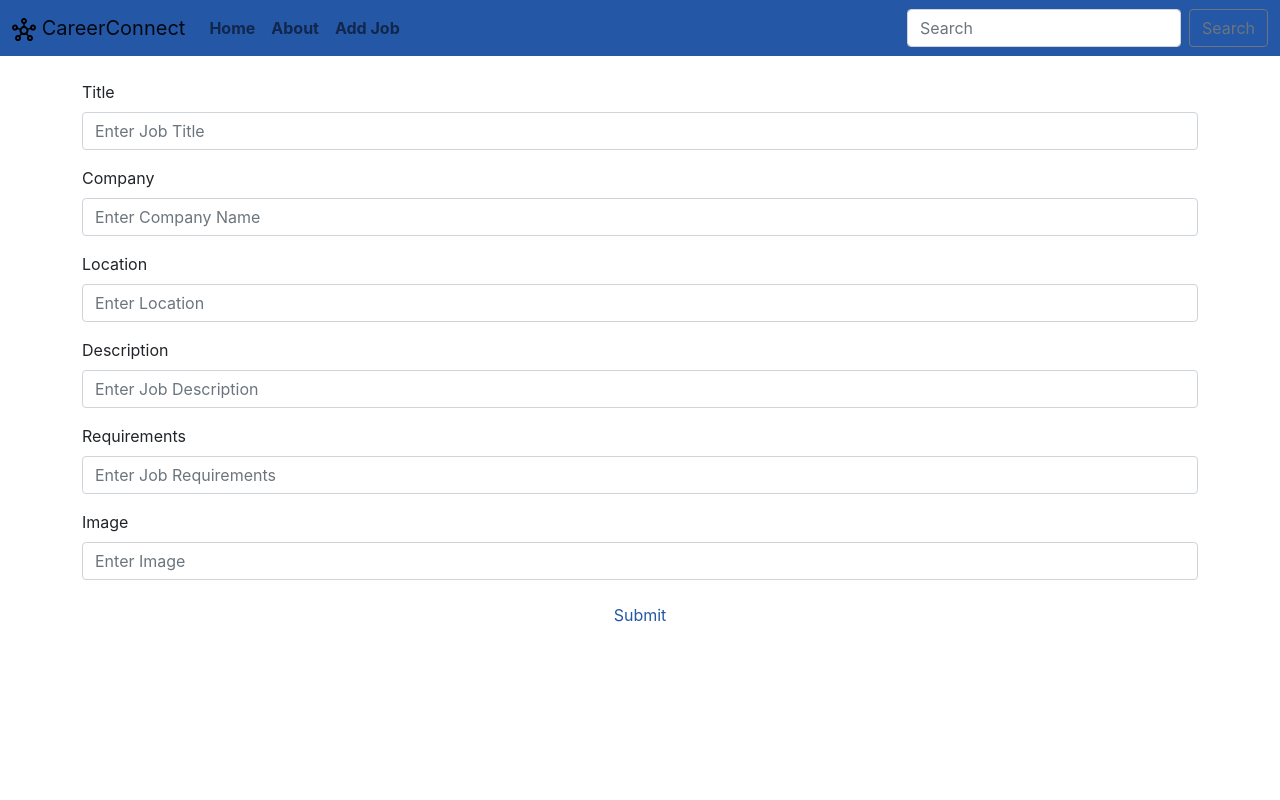
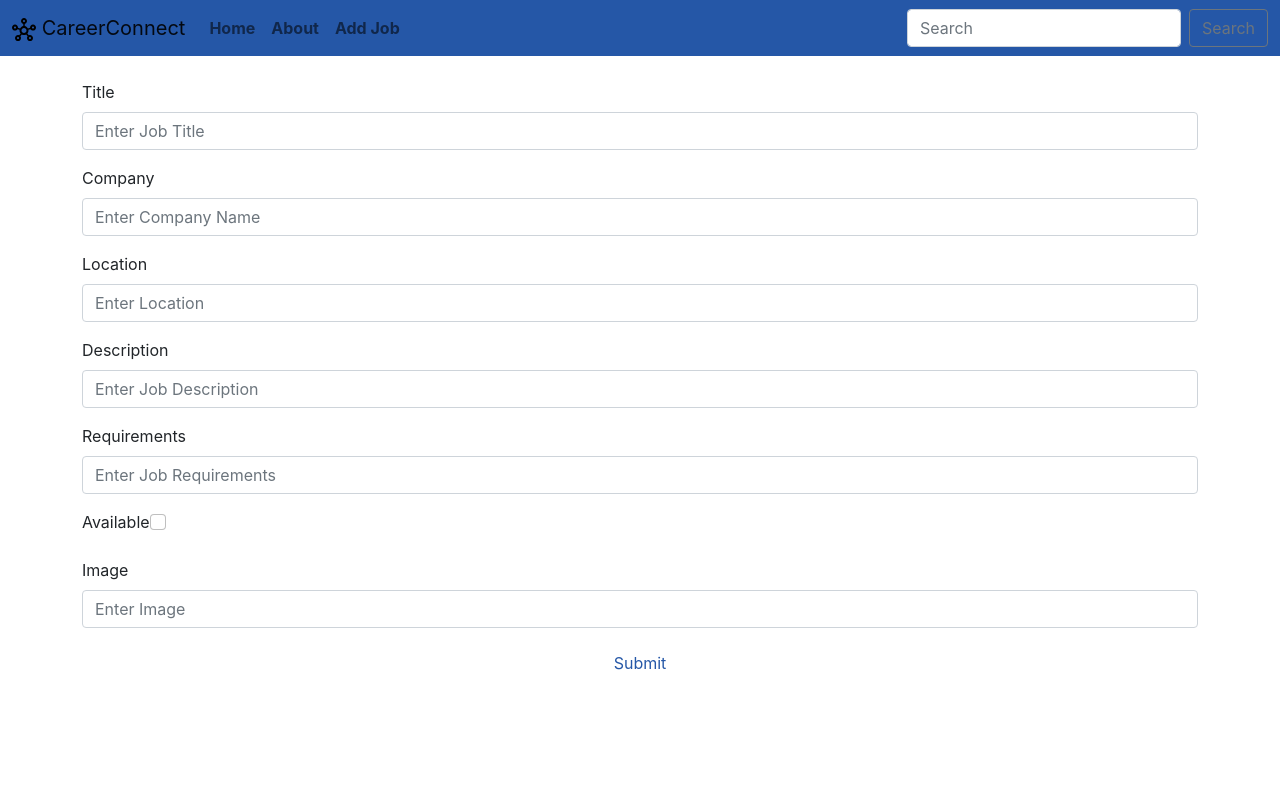
Before and after one commit to DavidParsley/Phase-2-Project-CareerConnect, a React (Create React App) app: page /addJob in a window 1280 px wide. Shown: the top 800 px of the page. Built offline with nearby package versions, Linux system fonts and the light colour scheme.

Commit message:
modify add job page

```diff
--- a/src/App.js
+++ b/src/App.js
@@ -1,13 +1,14 @@
 import "./App.css";
+import { ToastContainer, toast} from "react-toastify";
+import 'react-toastify/dist/ReactToastify.css'
+
 import { BrowserRouter, Routes, Route } from "react-router-dom";
 import Layout from "./components/Layout";
 import Home from "./pages/Home";
 import About from "./pages/About";
 import NoPage from "./pages/NoPage";
-import { Outlet } from "react-router-dom";
 import Job from "./pages/Job";
 import AddJob from "./pages/AddJob";
-import { ToastContainer,toast } from "react-toastify";
 
 function App() {
   return (
@@ -17,7 +18,7 @@ function App() {
           <Route index element={<Home />} />
           <Route path="/about" element={<About />} />
           <Route path="/job/:id" element={<Job />} />
-          <Route path="addJob" element={<AddJob />} />
+          <Route path="/addJob" element={<AddJob />} />
           <Route path="*" element={<NoPage />} />
         </Route>
       </Routes>
--- a/src/pages/AddJob.jsx
+++ b/src/pages/AddJob.jsx
@@ -6,10 +6,11 @@ import { toast } from "react-toastify";
 export default function AddStudent() {
   const [title, setTitle] = useState();
   const [company, setCompany] = useState();
-  const [location, setLocation] = useState();
+  const [location, setLocation] = useState([]);
   const [description, setDescription] = useState();
   const [requirements, setRequirements] = useState([]);
-  const [image, setImage] = useState([]);
+  const [image, setImage] = useState();
+  const [available, setAvailable] = useState(false);
 
   const nav = useNavigate()
 
@@ -19,9 +20,12 @@ export default function AddStudent() {
   console.log(description);
   console.log(requirements);
   console.log(image);
+  console.log(available)
 
   function handleSubmit(e) {
     e.preventDefault();
+
+  const requirementsList= requirements.split (",")
 
 
     fetch(`http://localhost:3000/jobs`, {
@@ -34,8 +38,9 @@ export default function AddStudent() {
         company: company,
         location: location,
         description: description,
-        requirements: requirements,
-        image: image
+        requirements: requirementsList,
+        image: image,
+        available: available
       }),
     })
       .then((res) => res.json())
@@ -44,7 +49,7 @@ export default function AddStudent() {
 
 
         nav("/");
-        toast.success("Jobs added successfully!");
+        toast.success("Job added successfully!");
       });
 
     setTitle("");
@@ -53,6 +58,7 @@ export default function AddStudent() {
     setDescription("");
     setRequirements("");
     setImage("");
+    setAvailable("");
 
   }
 
@@ -68,11 +74,12 @@ export default function AddStudent() {
           Title
         </label>
         <input
-          type="email"
+          type="text"
           value={title}
           onChange={(e) => setTitle(e.target.value)}
           className="form-control"
           placeholder="Enter Job Title"
+          required
         />
       </div>
 
@@ -86,6 +93,7 @@ export default function AddStudent() {
           onChange={(e) => setCompany(e.target.value)}
           className="form-control"
           placeholder="Enter Company Name"
+          required
         />
       </div>
 
@@ -94,11 +102,12 @@ export default function AddStudent() {
           Location
         </label>
         <input
-          type="number"
+          type="text"
           value={location}
           onChange={(e) => setLocation(e.target.value)}
           className="form-control"
           placeholder="Enter Location"
+          required
         />
          </div>
 
@@ -107,11 +116,12 @@ export default function AddStudent() {
          Description
         </label>
         <input
-          type="url"
+          type="text"
           value={description}
           onChange={(e) => setDescription(e.target.value)}
           className="form-control"
           placeholder="Enter Job Description"
+          required
         />
       </div>
 
@@ -125,19 +135,36 @@ export default function AddStudent() {
           onChange={(e) => setRequirements(e.target.value)}
           className="form-control"
           placeholder="Enter Job Requirements"
+          required
         />
       </div>
+
+      <div className="mb-3">
+  <label htmlFor="Available" className="form-label">
+    Available
+  </label>
+  <input
+    type="checkbox"
+    checked={available}  // Boolean value (true/false)
+    onChange={(e) => setAvailable(e.target.checked)} // Update based on whether checked or not
+    className="form-check-input"
+    id="Available"
+    />
+</div>
+
+
 
       <div className="mb-3">
         <label htmlFor="Image" className="form-label">
           Image
         </label>
         <input
-          type="text"
+          type="url"
           value={image}
           onChange={(e) => setImage(e.target.value)}
           className="form-control"
           placeholder="Enter Image"
+          required
         />
       </div>
 
```
